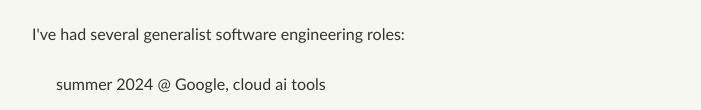
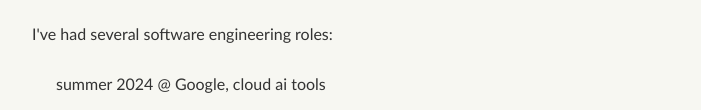
Before and after one commit to AtticusColwell/personal-website, a plain HTML site: page index.html in a window 1280 px wide. Shown: the part 260-370 px from the top of the page, without its empty margins (283-984 px from the left). Drawn offline with Linux system fonts and the light colour scheme; a script that the page names is missing.

Commit message:
wording change

```diff
--- a/index.html
+++ b/index.html
@@ -56,7 +56,7 @@
     </p>
 
     <div class="section">
-        <p>I've had several generalist software engineering roles:</p>
+        <p>I've had several software engineering roles:</p>
         <div class="work-item">summer 2024 @ Google, cloud ai tools</div>
         <div class="work-item">summer 2023 @ Trimble, construction software</div>
         <div class="work-item">summer 2022 @ B2W Software</div>
```
